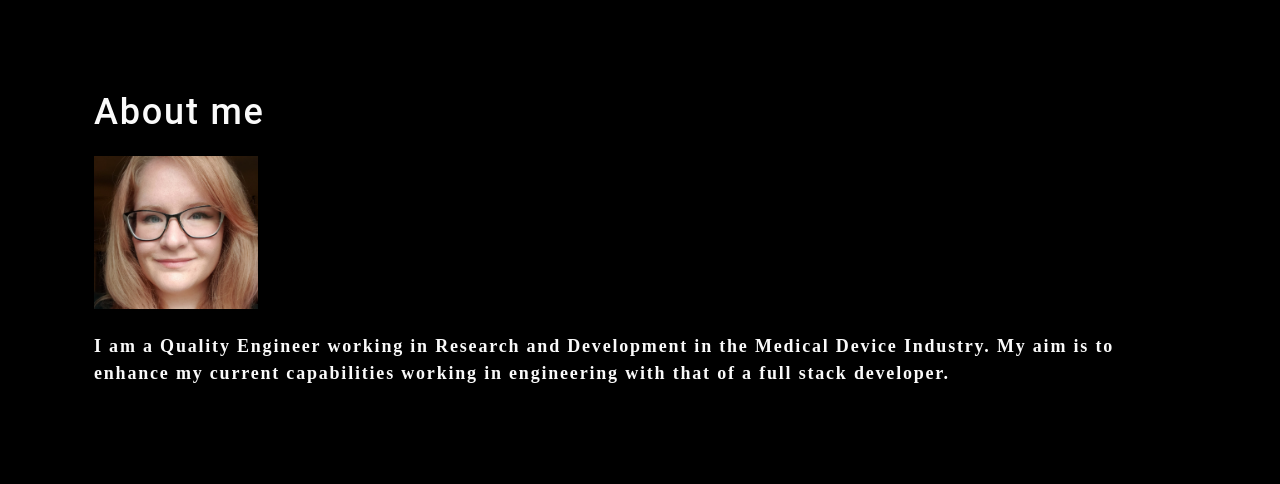
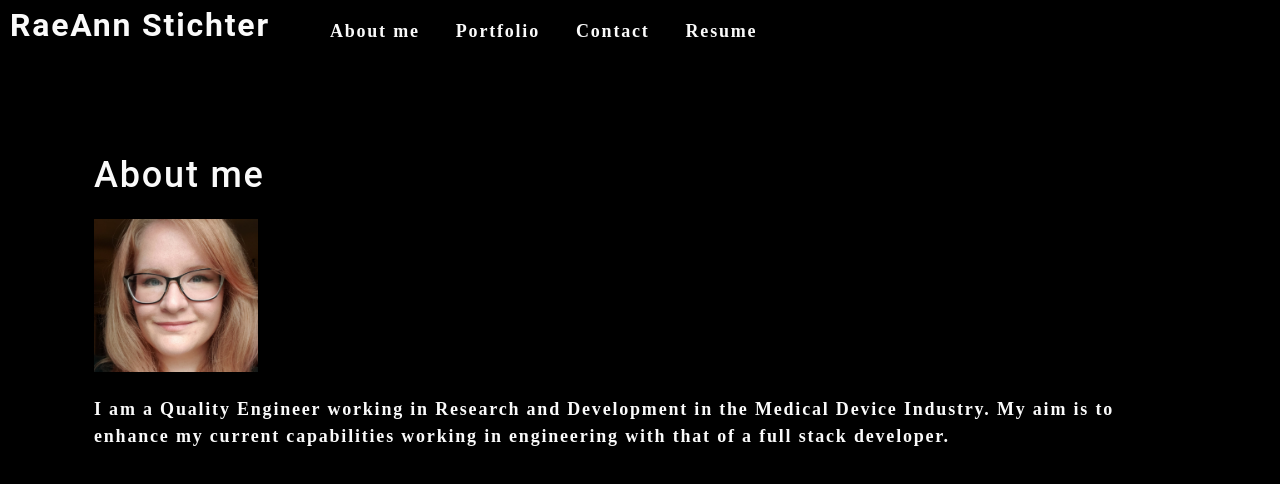
Before and after one commit to RaeStichter/raestichter-react-portfolio, a React (Create React App) app: page / in a window 1280 px wide. Shown: the top 484 px of the page. Built offline with nearby package versions, Linux system fonts and the light colour scheme.

Commit message:
added basic nav

```diff
--- a/src/App.js
+++ b/src/App.js
@@ -1,9 +1,12 @@
 import React from 'react';
+import Nav from './components/Nav';
 import About from './components/About';
+
 
 function App() {
   return (
     <div>
+      <Nav></Nav>
       <main>
         <About></About>
       </main>
--- /dev/null
+++ b/src/components/Nav/index.js
@@ -0,0 +1,115 @@
+import React, { useEffect } from "react";
+//import { capitalizeFirstLetter } from "../../utils/helpers";
+// about me, portfolio, contact resume
+function Nav() { //put props in here
+
+    // const {
+    //     // categories = [],
+    //     // setCurrentCategory,
+    //     // currentCategory,
+
+    //     aboutMeSelected,
+    //     setAboutMeSelected,
+    //     portfolioSelected,
+    //     setPortfolioSelected,
+    //     contactSelected,
+    //     setContactSelected,
+    //     resumeSelected,
+    //     setResumeSelected
+    // } = props;
+
+    // useEffect(() => {
+    //     document.title = capitalizeFirstLetter(currentCategory.name);
+    // }, [currentCategory]);
+
+  return (
+    <header className="flex-row px-1">
+      <h2>
+        <a data-testid="link" href="/">
+          RaeAnn Stichter
+        </a>
+      </h2>
+      <nav>
+        <ul className="flex-row">
+            <li className="mx-2">
+                <a href="#about">
+                    About me
+                </a>
+            </li>
+            <li className="mx-2">
+                <a href="#portfolio">
+                    Portfolio
+                </a>
+            </li>
+            <li className="mx-2">
+                <a href="#contact">
+                    Contact
+                </a>
+            </li>
+            <li className="mx-2">
+                <a href="#resume">
+                    Resume
+                </a>
+            </li>
+          {/* <li className="mx-2">
+            <a href="#about" onClick={() => setContactSelected(false)}>
+              About me
+            </a>
+          </li>
+          <li className={`mx-2 ${contactSelected && 'navActive'}`}>
+          <span onClick={() => setContactSelected(true)}>Contact</span>
+          </li>
+          {categories.map((category) => (
+            <li
+              className={`mx-1 ${
+                currentCategory.name === category.name && !contactSelected && `navActive`
+                }`}
+              key={category.name}
+            >
+              <span onClick={() => {
+                  setCurrentCategory(category);
+                  setContactSelected(false);
+                }}
+              >
+                {capitalizeFirstLetter(category.name)}
+              </span>
+            </li>
+          ))} */}
+        </ul>
+      </nav>
+    </header>
+  );
+}
+
+export default Nav;
+
+
+
+// import React from 'react';
+
+// function Nav() {
+
+//     return (
+//         <header>
+//             <h2>
+//                 <a href="/">
+//                     <span role="img" aria-label="Dna">🧬</span> RaeAnn Stichter
+//                 </a>
+//             </h2>
+//             <nav>
+//                 <ul className="flex-row">
+//                     <li className="mx-2">
+//                         <a href="#about">
+//                             About me
+//                         </a>
+//                     </li>
+//                     <li>
+//                         <span>Contact</span>
+//                     </li>
+//                 </ul>
+//             </nav>
+//         </header>
+//     );
+// }
+
+// export default Nav;
```
